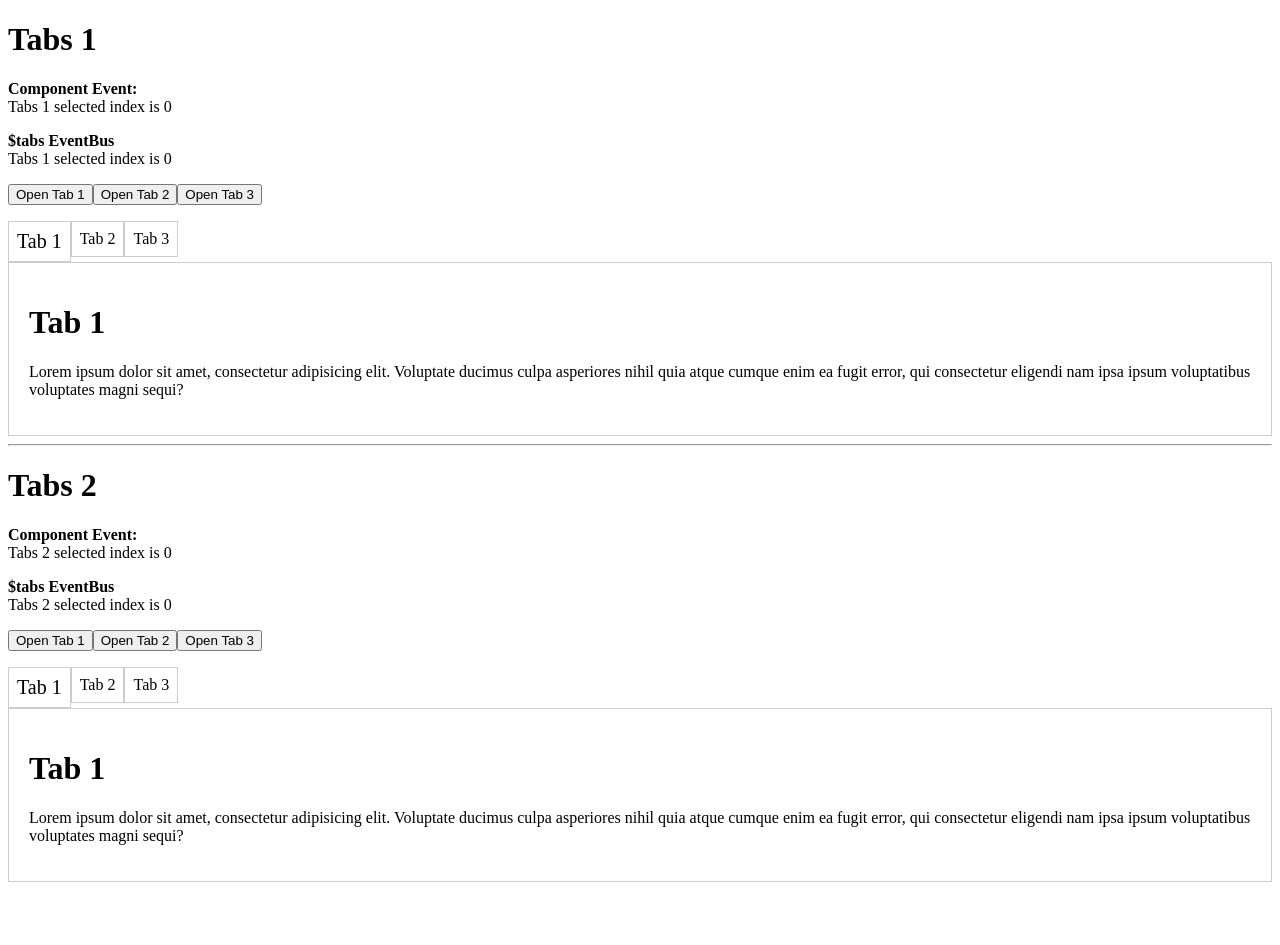
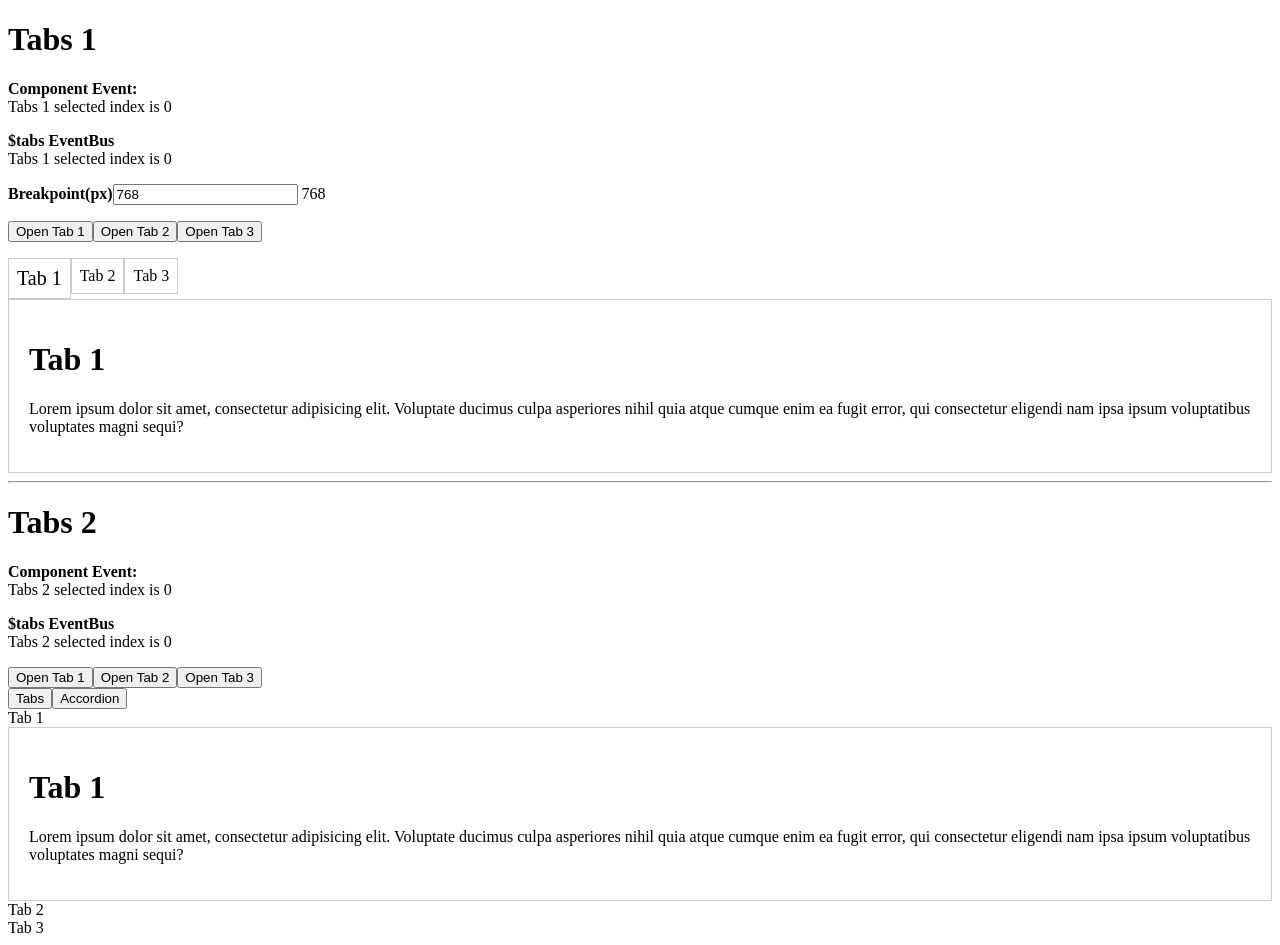
Before and after one commit to ryanknights/Vue-Responsive-Tabs, a Vue app: page / in a window 1280 px wide. Before the commit the page ends 890 px from the top, so only its background shows below. Built offline with nearby package versions, Linux system fonts and the light colour scheme.

Commit message:
Added responsive checking, added props for breakpoints, responsive, type

```diff
--- a/package.json
+++ b/package.json
@@ -12,6 +12,7 @@
     "test": "npm run unit"
   },
   "dependencies": {
+    "lodash": "^4.17.4",
     "vue": "^2.4.2"
   },
   "devDependencies": {
--- a/src/App.vue
+++ b/src/App.vue
@@ -9,10 +9,15 @@
       <strong>$tabs EventBus</strong><br />
       Tabs 1 selected index is {{ tabs1EventBusSelectedIndex }}
     </p>
+    <p>
+      <strong>Breakpoint(px)</strong>
+      <input type="number" v-model="breakpoint">
+      {{ breakpoint }}
+    </p>
     <button @click="switchTab('tabs1', 0)">Open Tab 1</button>
     <button @click="switchTab('tabs1', 1)">Open Tab 2</button>
     <button @click="switchTab('tabs1', 2)">Open Tab 3</button>
-    <tabs name="tabs1" @beforeChange="componentBeforeChange" @afterChange="componentAfterChange">
+    <tabs name="tabs1" @beforeChange="componentBeforeChange" @afterChange="componentAfterChange" @typeChange="componentTypeChange" :breakpoint=breakpoint>
       <tab name="Tab 1" :selected="true">
         <h1>Tab 1</h1>
         <p>Lorem ipsum dolor sit amet, consectetur adipisicing elit. Voluptate ducimus culpa asperiores nihil quia atque cumque enim ea fugit error, qui consectetur eligendi nam ipsa ipsum voluptatibus voluptates magni sequi?</p>
@@ -39,7 +44,10 @@
     <button @click="switchTab('tabs2', 0)">Open Tab 1</button>
     <button @click="switchTab('tabs2', 1)">Open Tab 2</button>
     <button @click="switchTab('tabs2', 2)">Open Tab 3</button>
-    <tabs name="tabs2" @beforeChange="componentBeforeChange" @afterChange="componentAfterChange">
+    <br />
+    <button @click="switchType('tabs2', 'tabs')">Tabs</button>
+    <button @click="switchType('tabs2', 'accordion')">Accordion</button>
+    <tabs name="tabs2" @beforeChange="componentBeforeChange" @afterChange="componentAfterChange" @typeChange="componentTypeChange" type="accordion" :responsive=false >
       <tab name="Tab 1" :selected="true">
         <h1>Tab 1</h1>
         <p>Lorem ipsum dolor sit amet, consectetur adipisicing elit. Voluptate ducimus culpa asperiores nihil quia atque cumque enim ea fugit error, qui consectetur eligendi nam ipsa ipsum voluptatibus voluptates magni sequi?</p>
@@ -65,7 +73,8 @@ export default {
       tabs1ComponentSelectedIndex: 0,
       tabs2ComponentSelectedIndex: 0,
       tabs1EventBusSelectedIndex: 0,
-      tabs2EventBusSelectedIndex: 0
+      tabs2EventBusSelectedIndex: 0,
+      breakpoint: 768
     }
   },
   mounted () {
@@ -81,11 +90,17 @@ export default {
     switchTab (name, index) {
       this.$tabs.open(name, index);
     },
+    switchType (name, type) {
+      this.$tabs.switchType(name, type);
+    },
     componentBeforeChange (component, newTab, newTabIndex) {
 
     },
     componentAfterChange (component, newTab, newTabIndex) {
       this[`${component.name}ComponentSelectedIndex`] = newTabIndex;
+    },
+    componentTypeChange (component, oldType, newType) {
+      console.log(`${component.name} switched from ${oldType} to ${newType}`);
     }
   }
 }
--- a/src/plugin/Tab.vue
+++ b/src/plugin/Tab.vue
@@ -52,9 +52,8 @@ export default {
 		font-size : 20px;
 	}
 
-	@media only screen and (min-width: 768px) {
-		.tabs__tab__accordion-title {
-			display : none;
-		}
-	}
+  .tabs__container.tabs__container--tabs .tabs__tab__accordion-title {
+    display : none;
+  }
+
 </style>
--- a/src/plugin/Tabs.vue
+++ b/src/plugin/Tabs.vue
@@ -1,5 +1,5 @@
 <template>
-  <div class="tabs__container">
+  <div class="tabs__container" :class="typeClass">
 		<nav class="tabs__navigation">
 			<ul class="tabs__navigation__list">
 				<li v-for="(tab, index) in tabs" :class="{'is-active': tab.isActive}" :index="index">
@@ -15,30 +15,47 @@
 
 <script>
 
+import _ from 'lodash'
+
 export default {
   name: 'tabs',
   props: {
-  	name: { default: false }
+  	name: { default: false },
+  	responsive: { default: true, type: Boolean },
+  	type: { default: 'tabs', type: String},
+  	breakpoint: { default: 768, type: [String, Number] }
   },
   data () {
   	return {
   		tabs: [],
-  		activeTab: false
+  		currentType: this.type,
+  	}
+  },
+  computed: {
+  	typeClass () {
+  		return `tabs__container--${this.currentType}`;
+  	},
+  	isResponsive () {
+  		return !!this.responsive;
+  	}
+  },
+  watch: {
+  	breakpoint (newValue, oldValue) {
+  		this.checkType();
   	}
   },
   created () {
   	this.tabs = this.$children;
   },
   mounted () {
-  	this.tabs.forEach((tab, index) => tab.index = index);
+  	if (this.isResponsive) {
+  		this.currentType = this.findType();
+  		window.addEventListener('resize', _.throttle(this.checkType), 200);
+  	}
 
-  	this.$tabs.bus.$on('open', (componentName, index) => {
-  		if (this.name !== componentName) {
-  			return;
-  		}
-
-  		this.onSelect(index);
-  	});
+  	this.updateTabIndexes();
+  	this.$tabs.bus.$on('open', this.onApiOpen);
+  	this.$tabs.bus.$on('switchType', this.onApiSwitchType);
   },
   methods : {
   	onSelect (selectedIndex) {
@@ -53,7 +70,7 @@ export default {
   		}
 
   		this.emitBeforeChange(selectedTab, selectedIndex);
-  		this.changeToTab(selectedTab);
+  		this.change(selectedTab);
   		this.emitAfterChange(selectedTab, selectedIndex);
   	},
   	emitBeforeChange (tab, index) {
@@ -64,10 +81,66 @@ export default {
   		this.$emit('afterChange', this, tab, index);
   		this.$tabs.bus.$emit('afterChange', this, tab, index);
   	},
-  	changeToTab(toTab) {
-  		this.tabs.forEach(tab => {
-  			tab.isActive = (tab.href == toTab.href);
-  		});
+  	emitTypeChange (typeFrom, typeTo) {
+  		this.$emit('typeChange', this, typeFrom, typeTo);
+  		this.$tabs.bus.$emit('typeChange', this, typeFrom, typeTo);
+  	},
+  	change (toTab) {
+  		if (this.currentType === 'tabs') {
+	  		this.tabs.forEach(tab => {
+	  			tab.isActive = (tab.href == toTab.href);
+	  		});
+  		} else if (this.currentType === 'accordion') {
+	  		this.tabs.forEach(tab => {
+	  			tab.isActive = (tab.href == toTab.href);
+	  		});
+  		}
+  	},
+  	checkType () {
+  		const oldType = this.currentType,
+  			    newType = this.findType();
+
+  		if (oldType === newType) {
+  			return;
+  		}
+
+  		this.typeChanged(oldType, newType);
+  	},
+  	typeChanged (oldType, newType) {
+  		switch (newType) {
+  			case 'tabs':
+
+  			break;
+
+  			case 'accordion':
+
+  			break;
+
+  			default:
+  			break;
+  		}
+  		this.currentType = newType;
+  		this.emitTypeChange(oldType, newType);
+  	},
+  	findType () {
+  		return (window.innerWidth > parseInt(this.breakpoint))? 'tabs' : 'accordion';
+  	},
+  	updateTabIndexes () {
+  		this.tabs.forEach((tab, index) => tab.index = index);
+  	},
+  	onApiOpen (componentName, index) {
+  		if (this.name !== componentName) {
+  			return;
+  		}
+
+  		this.onSelect(index);
+  	},
+  	onApiSwitchType (componentName, newType) {
+  		if (this.name !== componentName || this.currentType === newType) {
+  			return;
+  		}
+
+  		this.typeChanged(this.type, newType);
   	}
   }
 }
@@ -105,9 +178,7 @@ export default {
 		clear : both;
 	}
 
-	@media only screen and (max-width: 768px) {
-		.tabs__navigation {
-			display : none;
-		}
+	.tabs__container.tabs__container--accordion .tabs__navigation {
+		display: none;
 	}
 </style>
--- a/src/plugin/index.js
+++ b/src/plugin/index.js
@@ -11,8 +11,11 @@ const Plugin = {
 
 		Vue.prototype.$tabs = {
 			bus: new Vue(),
-			open (name, params) {
-				this.bus.$emit('open', name, params);
+			open (name, tabIndex) {
+				this.bus.$emit('open', name, tabIndex);
+			},
+			switchType (name, type) {
+				this.bus.$emit('switchType', name, type);
 			}
 		}
 
```
Also changed, not shown: 1 other file (tests, documents, lock files or other folders).
